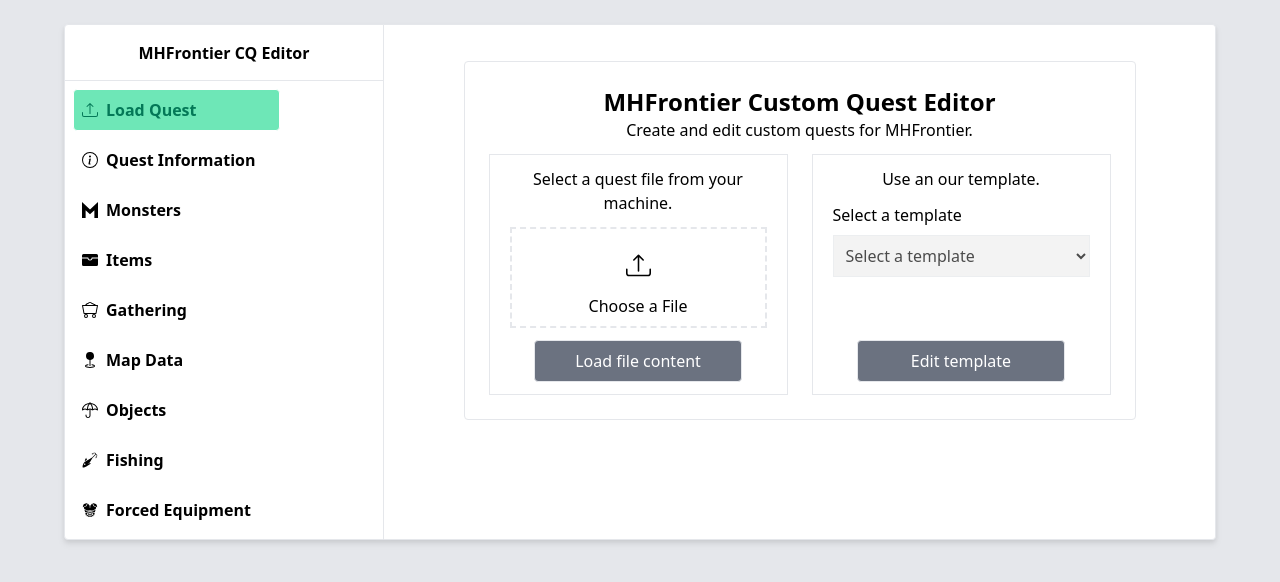
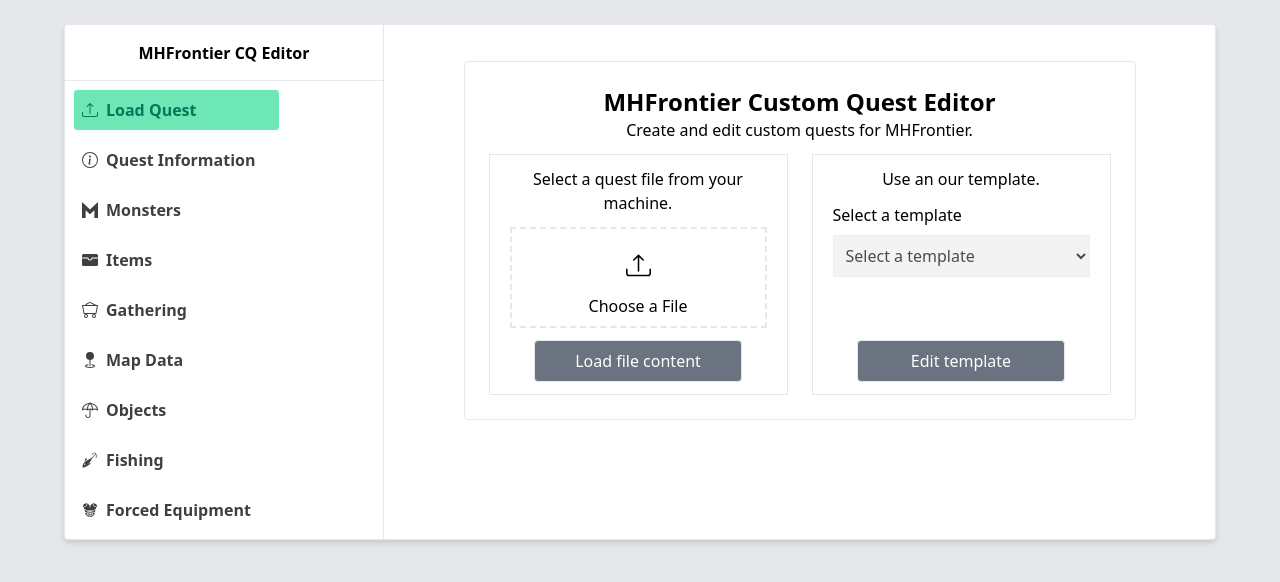
Before and after one commit to Invasor-de-Fronteiras/mhfrontier-cq-tool, a React (Vite) app in the folder web/: page / in a window 1280 px wide. Shown: the top 582 px of the page. Built offline with nearby package versions, Linux system fonts and the light colour scheme; the HTML template or start-up script is replaced by a standard one.

Commit message:
feat: disable nused options

```diff
--- a/web/src/App.tsx
+++ b/web/src/App.tsx
@@ -1,5 +1,4 @@
 import React from "react";
-import { BsUpload } from "react-icons/bs";
 import { Route, Routes } from "react-router-dom";
 import { Layout } from "./components/Layout";
 import { LoadQuestTab } from "./tabs/LoadQuestTab";
--- a/web/src/components/Layout.tsx
+++ b/web/src/components/Layout.tsx
@@ -12,19 +12,19 @@
 import { Outlet } from "react-router-dom";
 
 const options = [
-  { name: "Load Quest", icon: BsUpload },
-  { name: "Quest Information", icon: BsInfoCircle },
-  { name: "Monsters", icon: SiMonster },
-  { name: "Items", icon: BsFillWalletFill },
-  { name: "Gathering", icon: BsMinecartLoaded },
-  { name: "Map Data", icon: BsFillGeoFill },
-  { name: "Objects", icon: BsUmbrella },
-  { name: "Fishing", icon: GiFishingLure },
-  { name: "Forced Equipment", icon: GiAbdominalArmor },
+  { name: "Load Quest", icon: BsUpload, disabled: false },
+  { name: "Quest Information", icon: BsInfoCircle, disabled: true },
+  { name: "Monsters", icon: SiMonster, disabled: true },
+  { name: "Items", icon: BsFillWalletFill, disabled: true },
+  { name: "Gathering", icon: BsMinecartLoaded, disabled: true },
+  { name: "Map Data", icon: BsFillGeoFill, disabled: true },
+  { name: "Objects", icon: BsUmbrella, disabled: true },
+  { name: "Fishing", icon: GiFishingLure, disabled: true },
+  { name: "Forced Equipment", icon: GiAbdominalArmor, disabled: true },
 ];
 
 export function Layout() {
-    const currentPage = "Load Quest";
+  const currentPage = "Load Quest";
 
   return (
     <div className="flex items-center justify-center mt-6 h-full">
@@ -38,10 +38,13 @@
               <li
                 key={option.name}
                 className={classNames(
-                  "w-full font-semibold flex flex-row items-center cursor-pointer p-2 m-2 border-white border rounded hover:bg-emerald-300 hover:text-emerald-700",
+                  "w-full font-semibold flex flex-row items-center cursor-pointer p-2 m-2 border-white border rounded",
                   {
                     "bg-emerald-300 text-emerald-700 cursor-default":
                       option.name === currentPage,
+                    "opacity-75 cursor-not-allowed": option.disabled,
+                    "hover:bg-emerald-300 hover:text-emerald-700":
+                      !option.disabled,
                   }
                 )}
               >
@@ -53,10 +56,6 @@
         </div>
         <div className="bg-white w-full border-y border-r rounded-y rounded-r">
           <div className="flex flex-col m-3">
-            {/* <h1 className="font-bold text-2xl text-center">
-              MHFrontier Custom Quest Editor
-            </h1>
-            <p>Create and edit custom quests for MHFrontier.</p> */}
             <Outlet />
           </div>
         </div>
```
